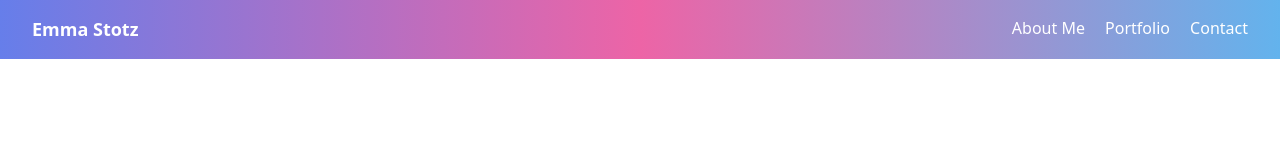
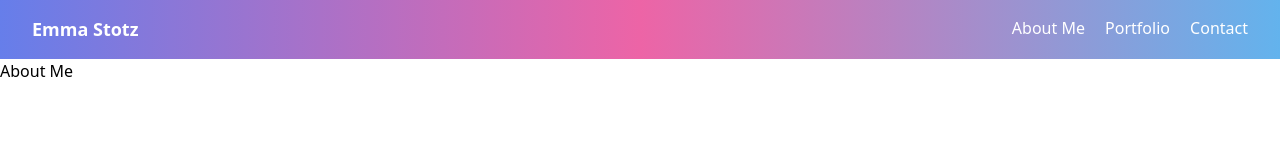
Before and after one commit to emmastotz/nuxt-portfolio, a Nuxt app: page /about-me in a window 1280 px wide. Shown: the top 160 px of the page. Built offline with nearby package versions, Linux system fonts and the light colour scheme.

Commit message:
feat: /about-me

```diff
--- /dev/null
+++ b/pages/about-me/index.vue
@@ -0,0 +1,9 @@
+<template>
+  <div>About Me</div>
+</template>
+
+<script>
+export default {
+
+}
+</script>
```
